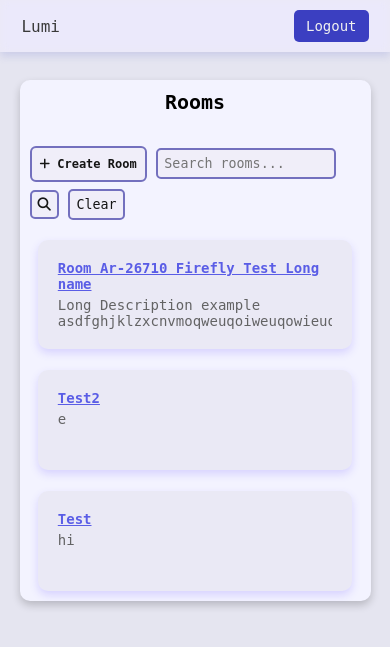
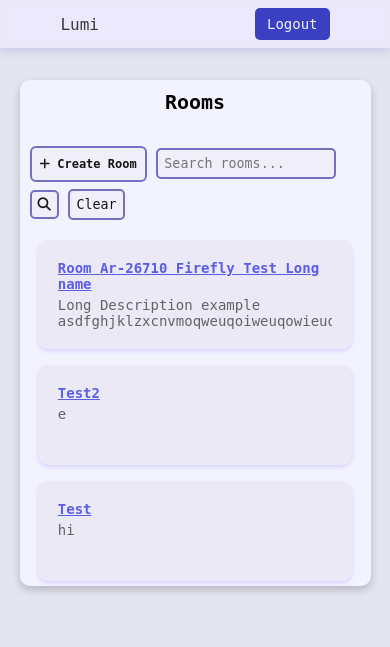
Before and after one commit to Lumineskz/AnonymousFeedbackWall, a PHP site: page /pages/rooms.php in a window 390 px wide. Shown: the top 647 px of the page. Run offline with PHP 8.4, Linux system fonts and the light colour scheme; a user stored in the database is signed in; data comes from the database, SQL or seed files in the repository; some libraries are stand-ins or nearby versions.

Commit message:
Fixed css style for responsive devices

```diff
--- a/assets/css/style.css
+++ b/assets/css/style.css
@@ -30,7 +30,7 @@ body{
     padding: 30px;
     border: 3px solid #7370be;
     border-radius: 15px;
-    background-color: whitesmoke;
+    background-color: #e9ebf0;
 }
 .login-form h2{
     color: #151515;
@@ -148,7 +148,7 @@ body{
     border-radius: 10px;
     padding: 20px;
     margin-top: 20px;
-    box-shadow: 0 4px 8px rgba(107, 81, 255, 0.2);
+    box-shadow: 0 2px 4px rgba(107, 81, 255, 0.2);
     min-width: 215px;
     max-width: 215px;
     min-height: 100px;
@@ -309,7 +309,7 @@ body{
     border-radius: 10px;
 }
 .comment-area .comment{
-    background-color: #ebebec;
+    background-color: #bdb9cf36;
     padding: 15px;
     border-radius: 8px;
     margin-bottom: 15px;
@@ -355,6 +355,10 @@ body{
     p{
         font-size: 14px;
     }
+    .nav{
+        gap: 40%;
+        padding: 8px 0;
+    }
     .login-form, .create-form {
         width: 80%; /* Use 90% of the screen width instead of 1100px */
         margin: 150px auto; /* Reduce top margin so you don't have to scroll forever */
@@ -379,7 +383,7 @@ body{
     .room-container .card-room {
         min-width: 95%; /* Make room cards take more width on mobile */
         max-width: 95%;
-
+        margin-bottom: -5px;
     }
     #search {
         width: 180px; /* Make search bar wider on mobile for easier tapping */
```
Also changed, not shown: README.md.
